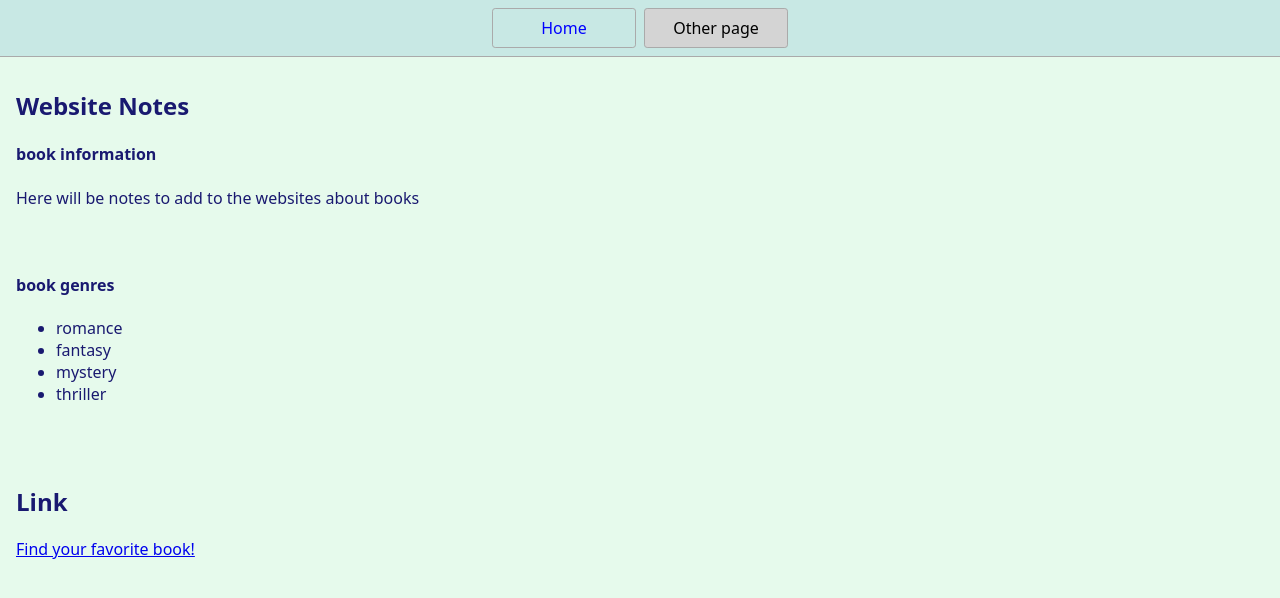
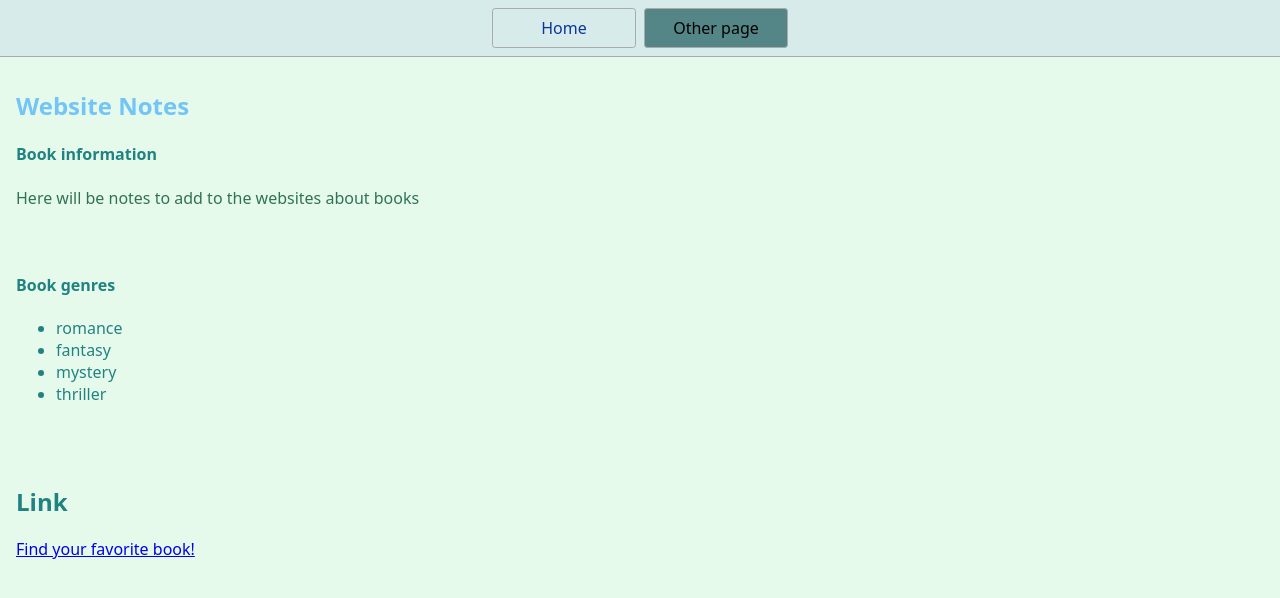
Before and after one commit to SihnmeyT/cps-early-college--project, a website: page page2.html in a window 1280 px wide. Drawn offline with Linux system fonts and the light colour scheme.

Commit message:
Applying with CSS

```diff
--- a/page2.html
+++ b/page2.html
@@ -13,15 +13,15 @@
       <a href="./page2.html" aria-current="page">Other page</a>
     </nav>
     <main>
-      <h1>Website Notes</h1>
-      <h4>book information</h4>
-      <p>
+      <h1 style= "color: #73c5f5 ">Website Notes</h1>
+      <h4>Book information</h4>
+      <p style="color: #307351">
         Here will be notes to add to the websites about books
         <br>
         <br>
         <br>
       </p>
-      <h4>book genres</h4>
+      <h4>Book genres</h4>
         <ul>
           <li> romance</li>
           <li>fantasy</li>
--- a/styles.css
+++ b/styles.css
@@ -17,7 +17,7 @@ nav {
   padding: 0.5rem;
   gap: 0.5rem;
   border-bottom: solid 1px #aaa;
-  background-color: #c8e8e4;
+  background-color: #d7ecea;
 }
 
 nav a {
@@ -28,14 +28,14 @@ nav a {
   border: solid 1px #aaa;
   text-align: center;
   text-decoration: none;
-  color: blue;
+  color: #0a369d;
 }
 main{
-  color: midnightblue
+  color: #218380
 }
 nav a[aria-current='page'] {
   color: #000;
-  background-color: #d4d4d4;
+  background-color: #548687;
 }
 
 main {
```
Also changed, not shown: index.html (+4 -4 lines).
